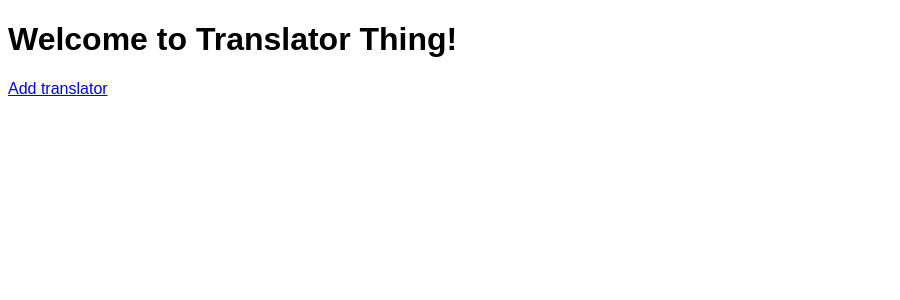
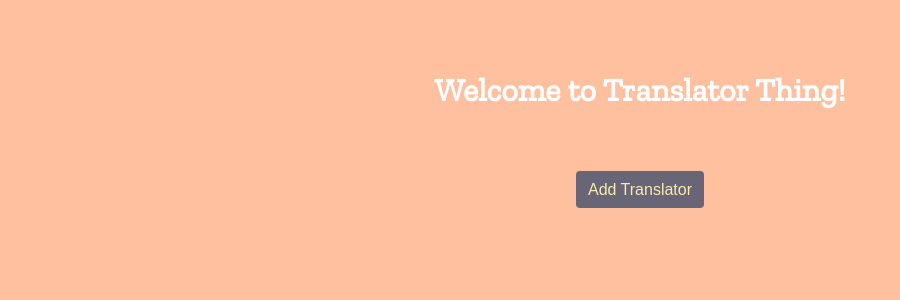
Before and after one commit to kmorinaka/h4h, a Flask app: page / in a window 1280 px wide. Shown: the top 300 px of the page, without its empty margins (0-900 px from the left). Run offline with Flask 2, Linux system fonts and the light colour scheme; some libraries are stand-ins or nearby versions.

Commit message:
Adds google font Adds color scheme

```diff
--- a/static/style.css
+++ b/static/style.css
@@ -1,11 +1,37 @@
+/*
+light-orange: #FFC09F;
+purple: #686576;
+blue: #9BCCD3;
+green: #CADAB5;
+yellow-green: #F9EAAC;
+
+*/
 body {
-    font-family: Arial, Helvetica, sans-serif;
+  font-family: Arial, Helvetica, sans-serif;
+  background-color: #FFC09F;
+  color: white;
+}
+
+h1 {
+  font-family: 'Zilla Slab', serif;
+  text-align: center;
+  padding: 50px 10px;
+}
+
+.link-container {
+  text-align: center;
 }
 
 a {
-    cursor: pointer;
+  background-color: #686576;
+  border-radius: 4px;
+  color: #F9EAAC;
+  cursor: pointer;
+  padding: 10px 12px;
+  text-decoration: none;
+  text-transform: capitalize;
 }
 
 input {
-    border-radius: 4px;
+  border-radius: 4px;
 }
--- a/templates/homepage.html
+++ b/templates/homepage.html
@@ -2,12 +2,11 @@
 {% block title %}Welcome!{% endblock %}
 {% block head %}
   {{ super() }}
-  <style type="text/css">
-    .important { color: #336699; }
-  </style>
 {% endblock %}
 {% block content %}
   <h1>Welcome to Translator Thing!</h1>
-  <p class="important">
+  <div class="link-container">
     <a class="button" href="/new">Add translator</a>
+  </div>
+
 {% endblock %}
--- a/templates/layout.html
+++ b/templates/layout.html
@@ -2,9 +2,12 @@
 <html>
   <head>
     {% block head %}
+    <title>{% block title %}{% endblock %} - Translator Thing</title>
+
+    <script src="https://maxcdn.bootstrapcdn.com/bootstrap/3.3.7/js/bootstrap.min.js" integrity="sha384-Tc5IQib027qvyjSMfHjOMaLkfuWVxZxUPnCJA7l2mCWNIpG9mGCD8wGNIcPD7Txa" crossorigin="anonymous"></script>
+
+    <link href="https://fonts.googleapis.com/css?family=Zilla+Slab" rel="stylesheet">
     <link rel="stylesheet" href="{{ url_for('static', filename='style.css') }}">
-    <title>{% block title %}{% endblock %} - Translator Thing</title>
-    <script src="https://maxcdn.bootstrapcdn.com/bootstrap/3.3.7/js/bootstrap.min.js" integrity="sha384-Tc5IQib027qvyjSMfHjOMaLkfuWVxZxUPnCJA7l2mCWNIpG9mGCD8wGNIcPD7Txa" crossorigin="anonymous"></script>
     {% endblock %}
   </head>
   <body>
```
